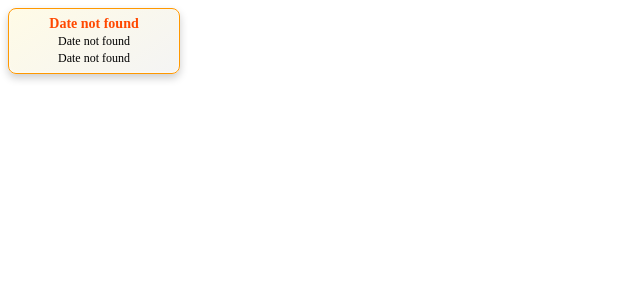
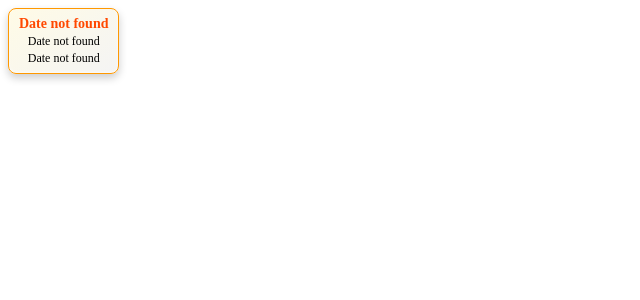
Before and after one commit to Jeevan-04/VikramSamvat, a Flask app: page / in a window 1280 px wide. Shown: the top 300 px of the page, without its empty margins (0-640 px from the left). Run offline with Flask 3, Linux system fonts and the light colour scheme; data that the repository does not hold is empty.

Commit message:
Update styles.css

```diff
--- a/static/css/styles.css
+++ b/static/css/styles.css
@@ -6,9 +6,10 @@
     box-shadow: 0 4px 8px rgba(0, 0, 0, 0.2), inset 0 -1px 3px rgba(255, 255, 255, 0.6);
     text-align: center;
     position: fixed;
-    width: 150px;
+    width: fit-content;
     font-size: 10px;
     z-index: 1000;
+    overflow-wrap: break-word; /* Handles text overflow */
 }
 
 .badge-line {
```
